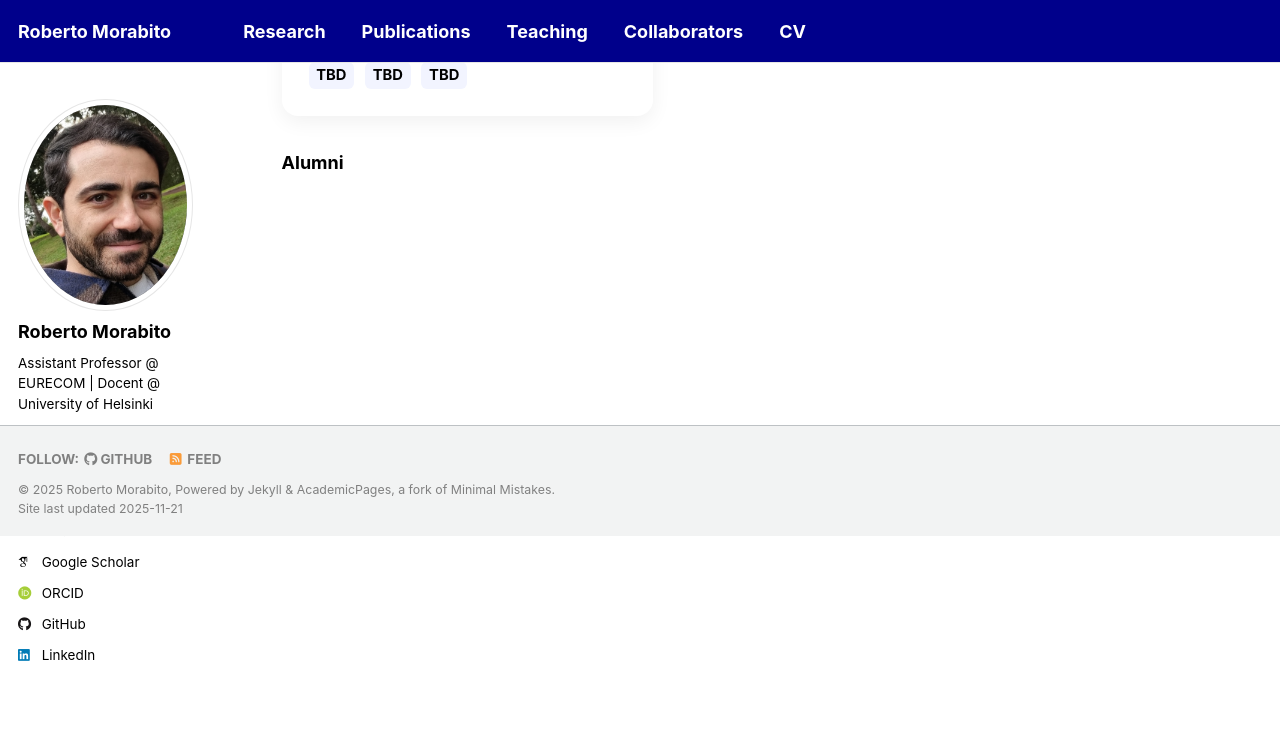
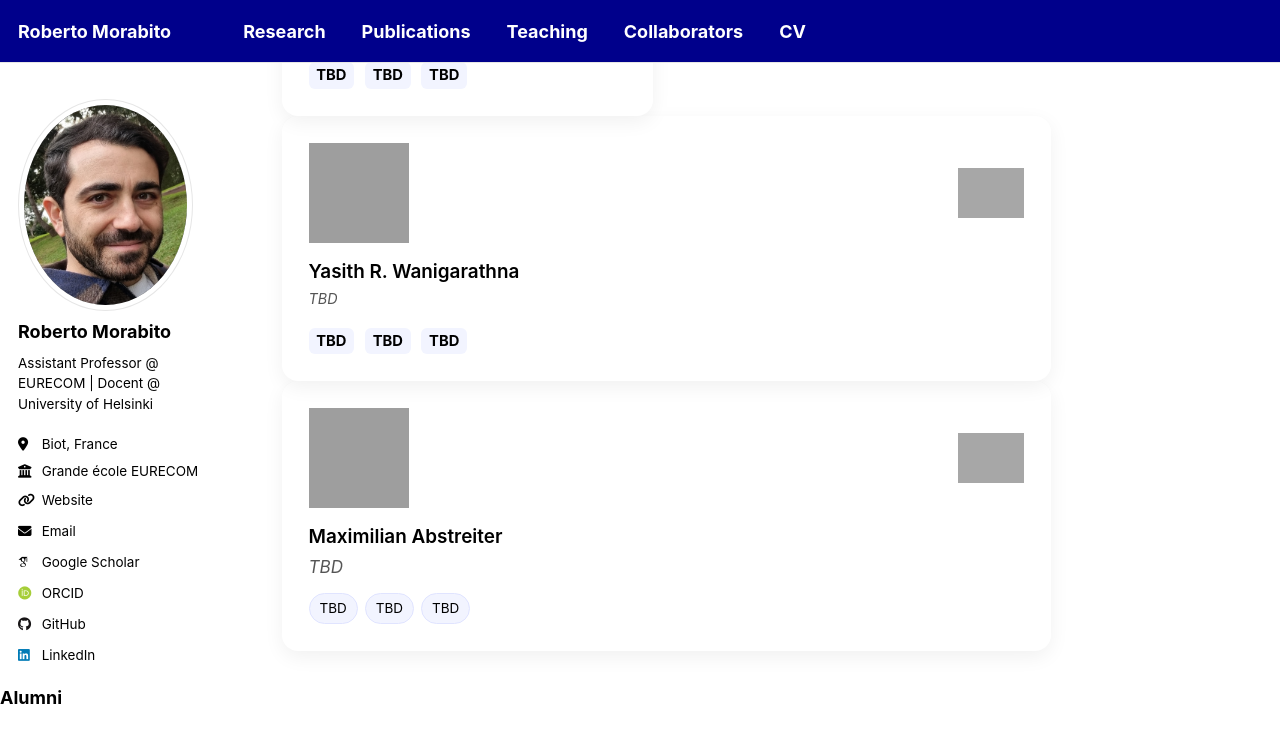
Before and after one commit to robertmora/robertmora.github.io, a Jekyll site: the page built from _pages/collaborators.html, in a window 1280 px wide and 900 px high, scrolled down 737 px. Shown: the top 743 px of the window. Built offline with Jekyll 4.4.1, drawn with Linux system fonts in a browser that asks for light colours; some web fonts are replaced; a script that is not in the unit is left out; grey boxes are pictures that could not be loaded.

Commit message:
Update collaborators.html

```diff
--- a/_pages/collaborators.html
+++ b/_pages/collaborators.html
@@ -279,6 +279,52 @@ author_profile: true
     </article>
   </div>
 
+  <!-- Yasith -->
+  <article class="collab-card">
+    <div class="collab-header">
+      <img src="https://www.helsinki.fi/assets/drupal/s3fs-public/styles/person_card_image/flamma/20142/34959570/upload_00308228.jpeg.webp?itok=A9BnG7rz" alt="Yasith R. Wanigarathna"
+           class="collab-avatar">
+      <img src="https://growingmind.fi/wp-content/uploads/2019/02/university-of-helsinki-logo.png" alt="Yasith R. Wanigarathna" class="collab-logo">
+    </div>
+    <div class="collab-body">
+      <h4 class="collab-name">
+        Yasith R. Wanigarathna
+      </h4>
+      <p class="collab-topic">
+        TBD
+      </p>
+      <div class="collab-tags">
+        <span class="tag">TBD</span>
+        <span class="tag">TBD</span>
+        <span class="tag">TBD</span>
+      </div>
+    </div>
+  </article>
+</div>
+
+  <!-- Max -->
+  <article class="collab-card">
+    <div class="collab-header">
+      <img src="https://www.helsinki.fi/assets/drupal/s3fs-public/styles/person_card_image/flamma/20142/43023944/upload_00021539.jpg.webp?itok=TCJRGxCj" alt="Maximilian Abstreiter"
+           class="collab-avatar">
+      <img src="https://growingmind.fi/wp-content/uploads/2019/02/university-of-helsinki-logo.png" alt="Maximilian Abstreiter" class="collab-logo">
+    </div>
+    <div class="collab-body">
+      <h4 class="collab-name">
+        Maximilian Abstreiter
+      </h4>
+      <p class="collab-topic">
+        TBD
+      </p>
+      <div class="collab-tags">
+        <span class="tag">TBD</span>
+        <span class="tag">TBD</span>
+        <span class="tag">TBD</span>
+      </div>
+    </div>
+  </article>
+  </div>
+
   <h3>Alumni</h3>
   <div class="card-grid collaborators-grid">
     <!-- Repeat same card structure for alumni -->
```
